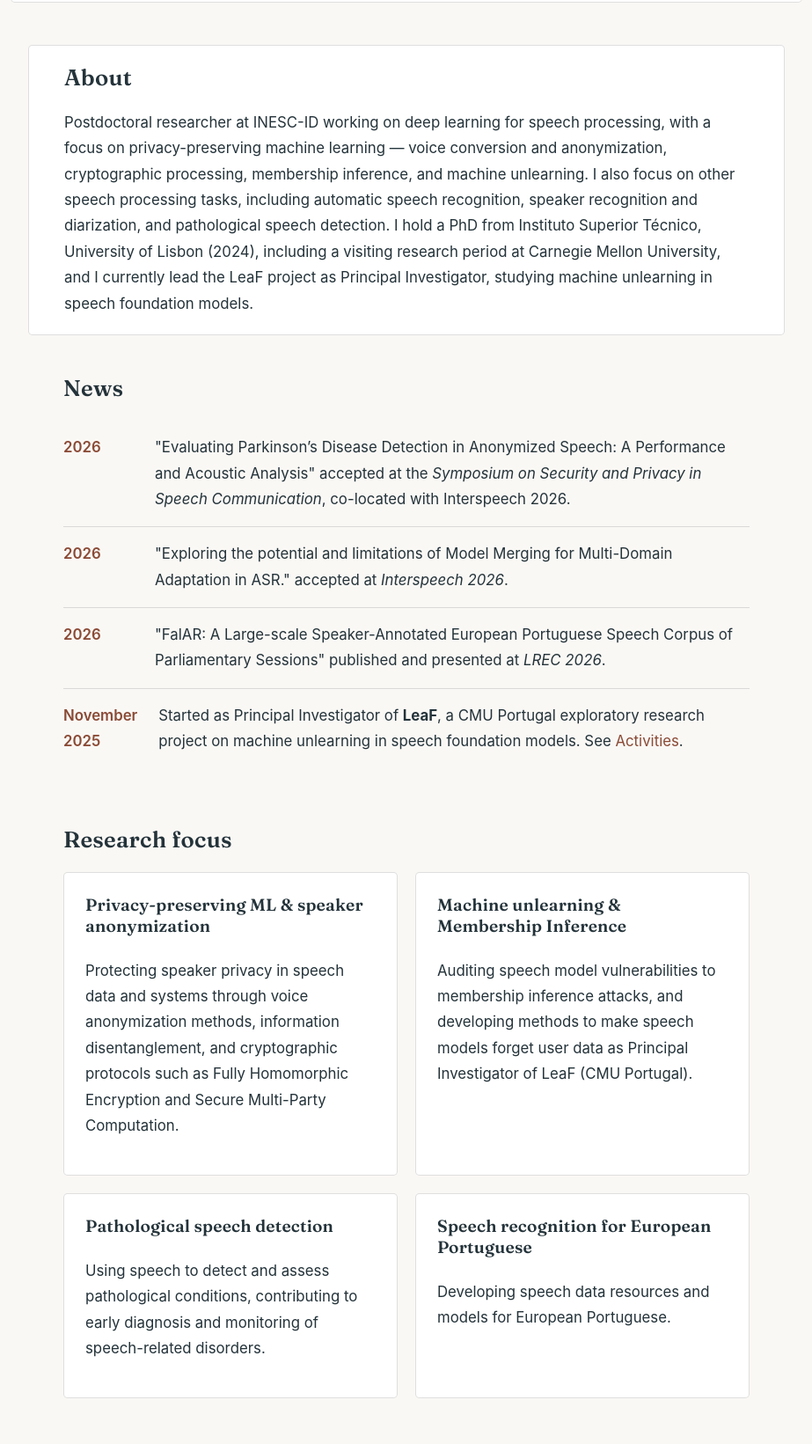
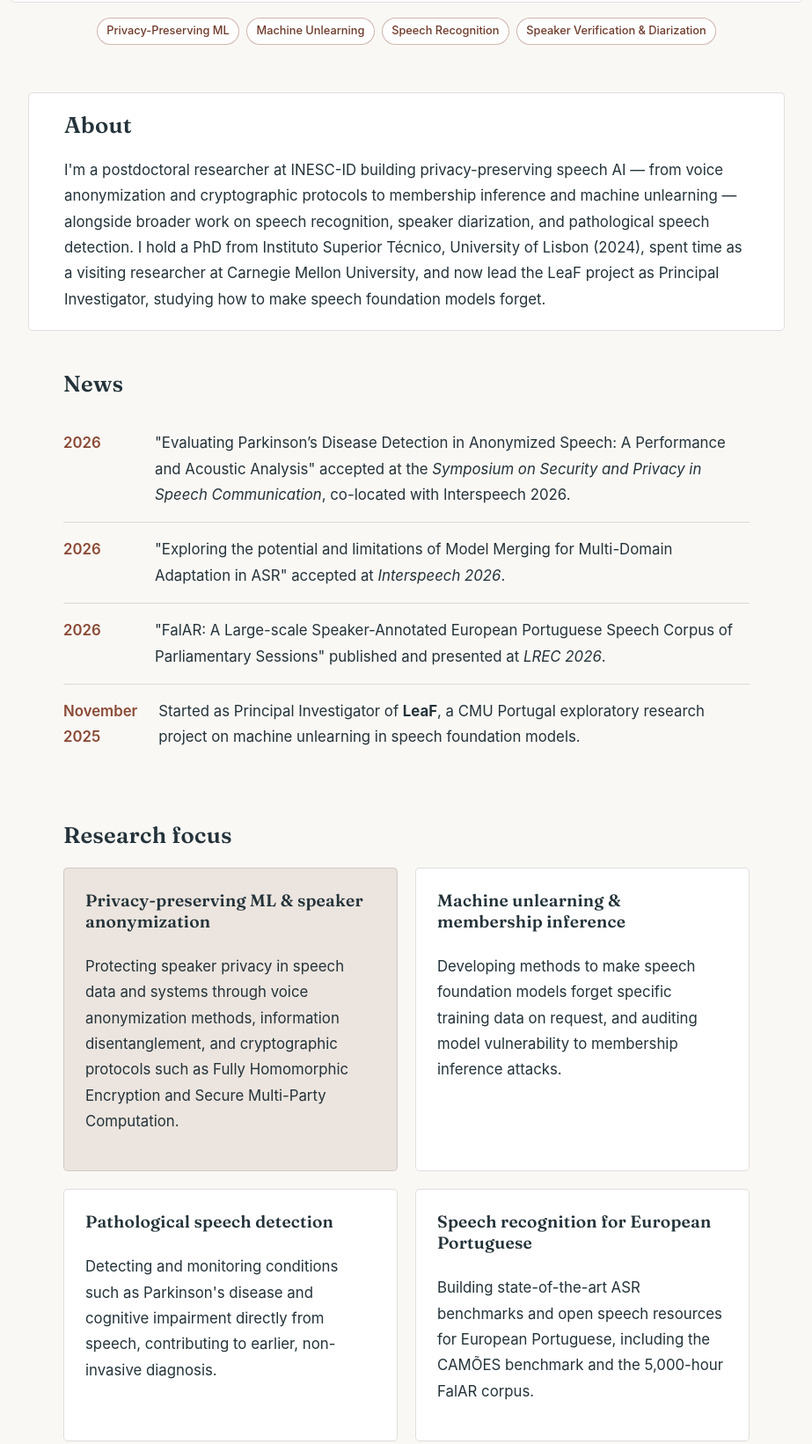
Before and after one commit to fsepteixeira/fsepteixeira.github.io, a plain HTML site: page index.html in a window 1280 px wide. Shown: the part 417-2058 px from the top of the page at 88% size, without its empty margins (178-1101 px from the left). Drawn offline with Linux system fonts and the light colour scheme.

Commit message:
Update 4

```diff
--- a/assets/css/style.css
+++ b/assets/css/style.css
@@ -14,7 +14,7 @@
   /* single understated accent, used sparingly throughout */
   --color-accent: #8a4a35;
   --color-accent-dark: #6e3a29;
-  --color-accent-tint: rgba(138, 74, 53, 0.08);
+  --color-accent-tint: rgba(168, 129, 115, 0.16);
   --color-rule: rgba(28, 30, 30, 0.14);
   --color-rule-accent: rgba(138, 74, 53, 0.4);
   --radius: 0.3rem;
@@ -134,7 +134,7 @@ main {
 }
 
 .hero + main {
-  padding-top: 1.5rem;
+  padding-top: 0.75rem;
 }
 
 section + section {
@@ -196,6 +196,47 @@ section + section {
   font-size: 1.2rem;
   color: var(--color-text-muted);
   margin: 0 0 1.75rem;
+}
+
+.tag-float {
+  max-width: var(--max-width);
+  margin: 0 auto;
+  padding: 1.1rem 2rem;
+  display: flex;
+  flex-wrap: wrap;
+  justify-content: center;
+  gap: 1rem 2rem;
+  position: relative;
+  z-index: 1;
+}
+
+.tag-row {
+  list-style: none;
+  padding: 0;
+  margin: 0;
+  display: flex;
+  flex-wrap: wrap;
+  align-items: center;
+  justify-content: center;
+  gap: 0.5rem;
+}
+
+.tag-group-label {
+  font-size: 0.8rem;
+  font-weight: 600;
+  color: var(--color-text-muted);
+  margin-right: 0.15rem;
+}
+
+.tag {
+  display: inline-block;
+  padding: 0.2rem 0.65rem;
+  border-radius: 999px;
+  background: var(--color-panel-bg);
+  border: 1px solid var(--color-rule-accent);
+  color: var(--color-accent-dark);
+  font-size: 0.8rem;
+  font-weight: 500;
 }
 
 .hero-ctas {
@@ -277,6 +318,11 @@ section + section {
   flex-direction: column;
   gap: 0.5rem;
   transition: border-color 0.2s ease;
+}
+
+.featured {
+  /* border-color: var(--color-accent) !important; */
+  background: var(--color-accent-tint);
 }
 
 .focus-card h3,
@@ -488,7 +534,12 @@ section + section {
   width: 10px;
   height: 10px;
   border-radius: 50%;
-  background: var(--color-accent);
+  background: var(--color-rule-accent);
+}
+
+.timeline-entry.is-past::before {
+  background: var(--color-page-bg);
+  border: 2px solid var(--color-rule-accent);
 }
 
 .timeline-entry .date {
--- a/index.html
+++ b/index.html
@@ -17,7 +17,6 @@
   <header class="site-header">
     <nav class="site-nav">
       <a href="index.html">Home</a>
-      <a href="index.html#research">Research</a>
       <a href="publications.html">Publications</a>
       <a href="activities.html">Activities</a>
       <a href="teaching.html">Teaching</a>
@@ -45,17 +44,35 @@
         </ul>
       </div>
     </div>
+
+    <div class="tag-float">
+      <ul class="tag-row">
+        <!--<li class="tag-group-label">Focus:</li>-->
+        <li class="tag">Privacy-Preserving ML</li>
+        <li class="tag">Machine Unlearning</li>
+        <li class="tag">Speech Recognition</li>
+        <li class="tag">Speaker Verification &amp; Diarization</li>
+      </ul>
+      <!--<ul class="tag-row">
+        <li class="tag-group-label">Tools:</li>
+        <li class="tag">PyTorch</li>
+        <li class="tag">Hugging Face</li>
+        <li class="tag">ESPnet / SpeechBrain</li>
+        <li class="tag">Homomorphic Encryption &amp; MPC</li>
+      </ul>-->
+    </div>
   </section>
 
   <main>
     <section class="content-section glass intro-section">
       <h2>About</h2>
       <p>
-        Postdoctoral researcher at INESC-ID working on deep learning for speech processing, with a focus on
-        privacy-preserving machine learning — voice conversion and anonymization, cryptographic processing, membership inference, and machine
-        unlearning. I also focus on other speech processing tasks, including automatic speech recognition, speaker recognition and diarization, and pathological speech detection.
-        I hold a PhD from Instituto Superior Técnico, University of Lisbon (2024), including a visiting research period at Carnegie Mellon University,
-        and I currently lead the LeaF project as Principal Investigator, studying machine unlearning in speech foundation models.
+        I'm a postdoctoral researcher at INESC-ID building privacy-preserving speech AI — from voice anonymization
+        and cryptographic protocols to membership inference and machine unlearning — alongside broader work on
+        speech recognition, speaker diarization, and pathological speech detection. I hold a PhD from Instituto
+        Superior Técnico, University of Lisbon (2024), spent time as a visiting researcher at Carnegie Mellon
+        University, and now lead the LeaF project as Principal Investigator, studying how to make speech
+        foundation models forget.
       </p>
     </section>
 
@@ -68,7 +85,7 @@
         </li>
         <li class="news-item">
           <span class="news-date">2026</span>
-          <p>"Exploring the potential and limitations of Model Merging for Multi-Domain Adaptation in ASR." accepted at <em>Interspeech 2026</em>.</p>
+          <p>"Exploring the potential and limitations of Model Merging for Multi-Domain Adaptation in ASR" accepted at <em>Interspeech 2026</em>.</p>
         </li>
         <li class="news-item">
           <span class="news-date">2026</span>
@@ -76,7 +93,7 @@
         </li>
         <li class="news-item">
           <span class="news-date">November 2025</span>
-          <p>Started as Principal Investigator of <strong>LeaF</strong>, a CMU Portugal exploratory research project on machine unlearning in speech foundation models. See <a href="activities.html">Activities</a>.</p>
+          <p>Started as Principal Investigator of <strong>LeaF</strong>, a CMU Portugal exploratory research project on machine unlearning in speech foundation models.</p>
         </li>
       </ul>
     </section>
@@ -84,21 +101,21 @@
     <section class="content-section" id="research">
       <h2>Research focus</h2>
       <div class="card-grid">
-        <div class="focus-card glass">
+        <div class="focus-card glass featured">
           <h3>Privacy-preserving ML &amp; speaker anonymization</h3>
           <p class="description">Protecting speaker privacy in speech data and systems through voice anonymization methods, information disentanglement, and cryptographic protocols such as Fully Homomorphic Encryption and Secure Multi-Party Computation.</p>
         </div>
         <div class="focus-card glass">
-          <h3>Machine unlearning &amp; Membership Inference</h3>
-          <p class="description">Auditing speech model vulnerabilities to membership inference attacks, and developing methods to make speech models forget user data as Principal Investigator of LeaF (CMU Portugal).</p>
+          <h3>Machine unlearning &amp; membership inference</h3>
+          <p class="description">Developing methods to make speech foundation models forget specific training data on request, and auditing model vulnerability to membership inference attacks.</p>
         </div>
         <div class="focus-card glass">
           <h3>Pathological speech detection</h3>
-          <p class="description">Using speech to detect and assess pathological conditions, contributing to early diagnosis and monitoring of speech-related disorders.</p>
+          <p class="description">Detecting and monitoring conditions such as Parkinson's disease and cognitive impairment directly from speech, contributing to earlier, non-invasive diagnosis.</p>
         </div>
         <div class="focus-card glass">
           <h3>Speech recognition for European Portuguese</h3>
-          <p class="description">Developing speech data resources and models for European Portuguese.</p>
+          <p class="description">Building state-of-the-art ASR benchmarks and open speech resources for European Portuguese, including the CAMÕES benchmark and the 5,000-hour FalAR corpus.</p>
         </div>
       </div>
     </section>
@@ -106,7 +123,7 @@
     <section class="content-section">
       <h2>Explore</h2>
       <div class="card-grid">
-        <a class="explore-card glass" href="publications.html">
+        <a class="explore-card glass featured" href="publications.html">
           <h3>Publications</h3>
           <p class="description">Peer-reviewed papers on speech privacy, recognition, and related topics.</p>
         </a>
@@ -135,8 +152,8 @@
 
     <section class="content-section glass contact-cta" id="contact">
       <h2>Get in touch</h2>
+      <p>Open for research collaborations, invited talks, applied speech and privacy AI work.</p>
       <ul class="hero-ctas">
-        <p>Open for research collaborations, invited talks, applied speech and privacy AI work.</p>
         <li><a href="mailto:fsepteixeira@proton.me">Email me</a></li>
         <li><a href="https://www.linkedin.com/in/francisco-teixeira-3a6396144/">LinkedIn</a></li>
       </ul>
```
Also changed, not shown: activities.html (+8 -9 lines), projects.html (+4 -5 lines), publications.html (+1 -2 lines), teaching.html (+3 -4 lines).
